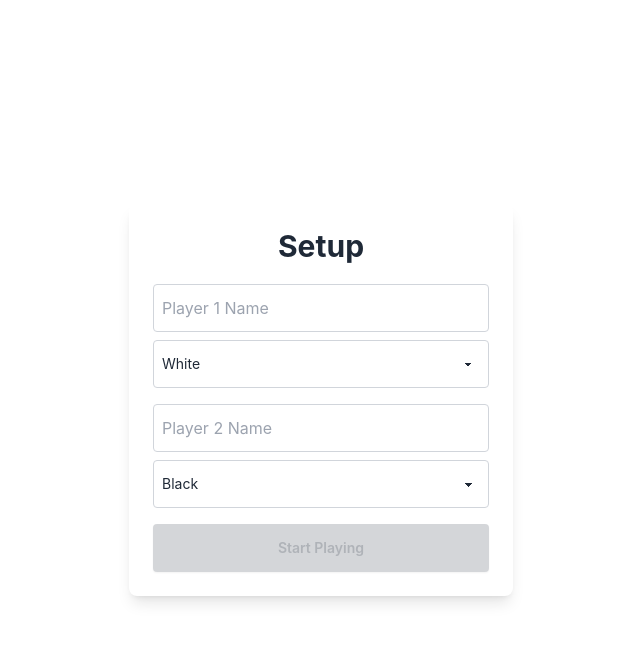
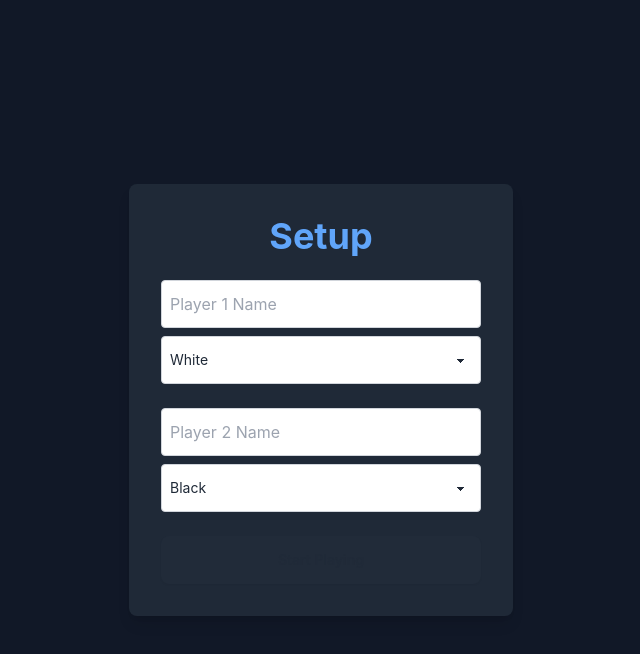
Before and after one commit to 2024-fall-afe-mowe/tca-chess, a React (Create React App) app: page / in a window 1280 px wide. Both pictures are taken after a click on the button "▶️ Play". Shown: the top 654 px of the page, without its empty margins (319-959 px from the left). Built offline with nearby package versions, Linux system fonts and the light colour scheme.

Commit message:
Minor style updates on the setup screen.

```diff
--- a/src/Setup.tsx
+++ b/src/Setup.tsx
@@ -15,12 +15,12 @@ export const Setup = () => {
     };
 
     return (
-        <div className="min-h-screen flex items-center justify-center">
-            <div className="bg-white p-6 rounded-lg shadow-lg w-96">
-                <h1 className='text-3xl font-bold mb-5 text-center'>
+        <div className="min-h-screen flex items-center justify-center bg-gray-900">
+            <div className="bg-gray-800 p-8 rounded-lg shadow-lg w-96">
+                <h1 className='text-4xl font-bold mb-6 text-center text-blue-400'>
                     Setup
                 </h1>
-                <div className="mb-4">
+                <div className="mb-6">
                     <input
                         type="text"
                         placeholder="Player 1 Name"
@@ -37,7 +37,7 @@ export const Setup = () => {
                         <option value="black" disabled={!!(player2Color === "black" && player2Name)}>Black</option>
                     </select>
                 </div>
-                <div className="mb-4">
+                <div className="mb-6">
                     <input
                         type="text"
                         placeholder="Player 2 Name"
@@ -55,7 +55,7 @@ export const Setup = () => {
                     </select>
                 </div>
                 <button
-                    className="btn btn-primary w-full p-2 bg-blue-500 text-white rounded hover:bg-blue-600 transition"
+                    className="btn btn-primary w-full p-3 bg-blue-600 text-white rounded-lg hover:bg-blue-700 transition"
                     onClick={handleStartGame}
                     disabled={!player1Name || !player2Name || player1Color === player2Color || player1Name === player2Name}
                 >
```
